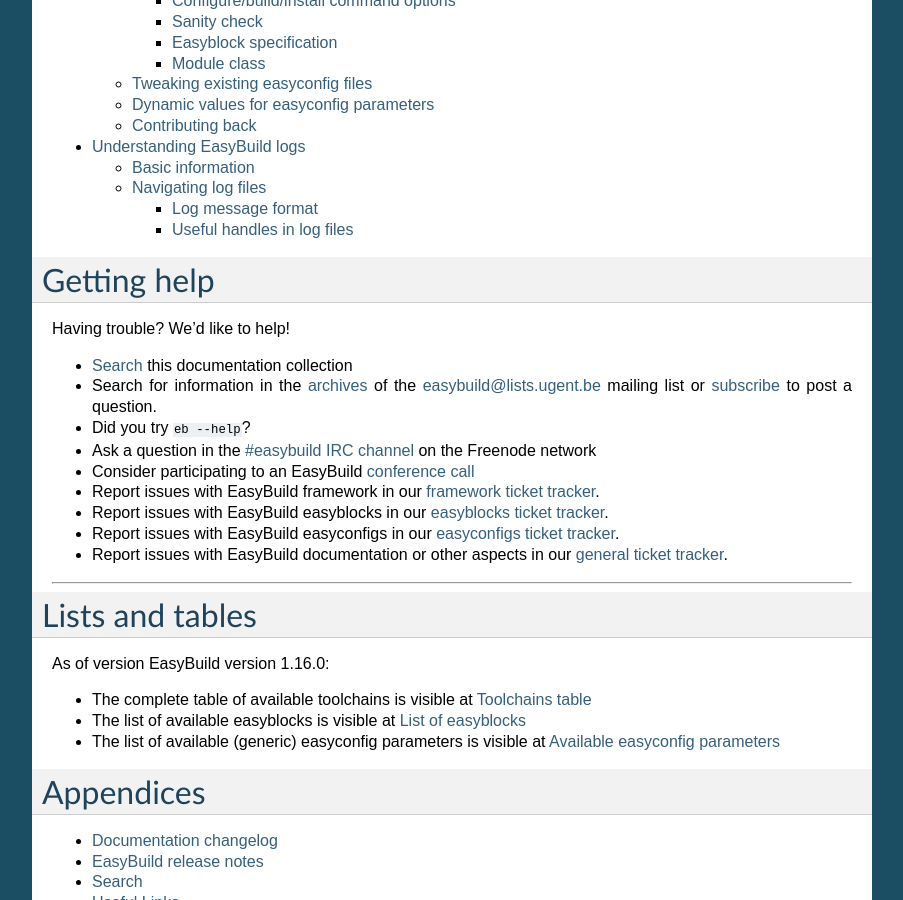
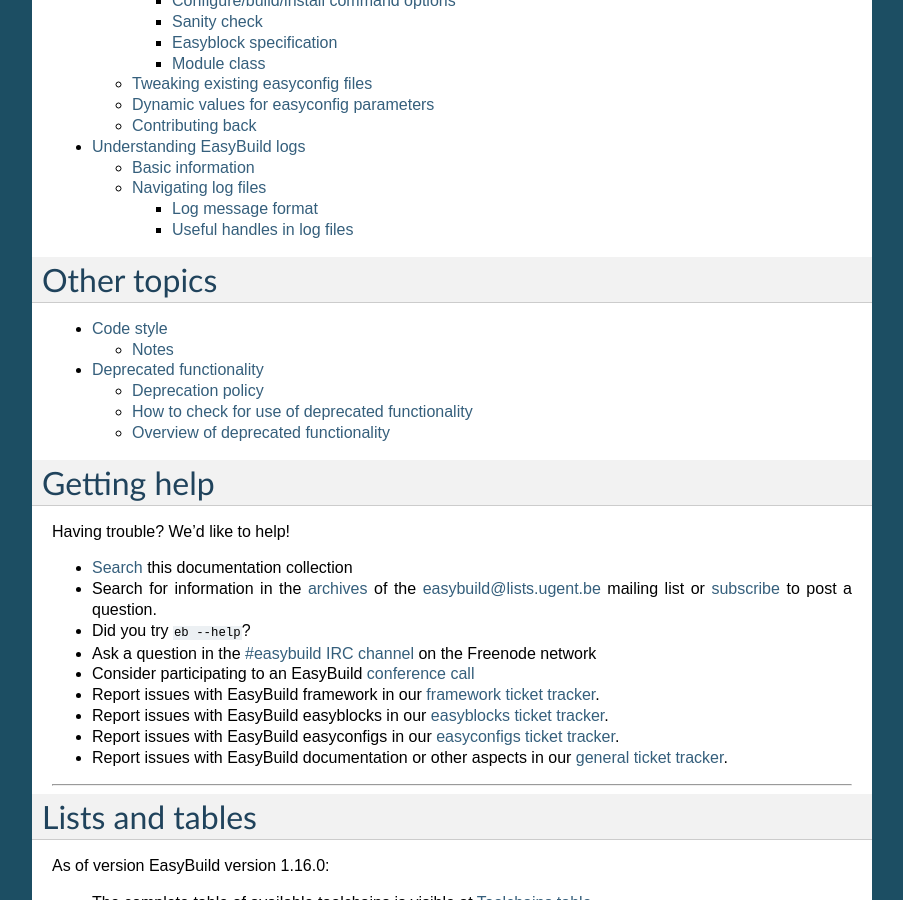
Before and after one commit to easybuilders/easybuild, a Sphinx documentation site: the page built from docs/index.rst, in a window 1280 px wide and 900 px high, scrolled down 1579 px. Shown: the whole window, without its empty margins (198-1101 px from the left). Built offline with Sphinx 7.4.7, drawn with Linux system fonts in a browser that asks for light colours; some of the changed text lies outside the part shown.

Commit message:
add 'Other topics' section on index page

```diff
--- a/docs/index.rst
+++ b/docs/index.rst
@@ -46,6 +46,16 @@
     Using_the_EasyBuild_command_line
     Writing_easyconfig_files
     Logfiles
+
+Other topics
+============
+
+.. toctree::
+    :glob:
+    :maxdepth: 2
+
+    Code_style
+    Deprecated-functionality
 
 Getting help
 ============
```
Also changed, not shown: other parts of docs/index.rst (+0 -2 lines).
